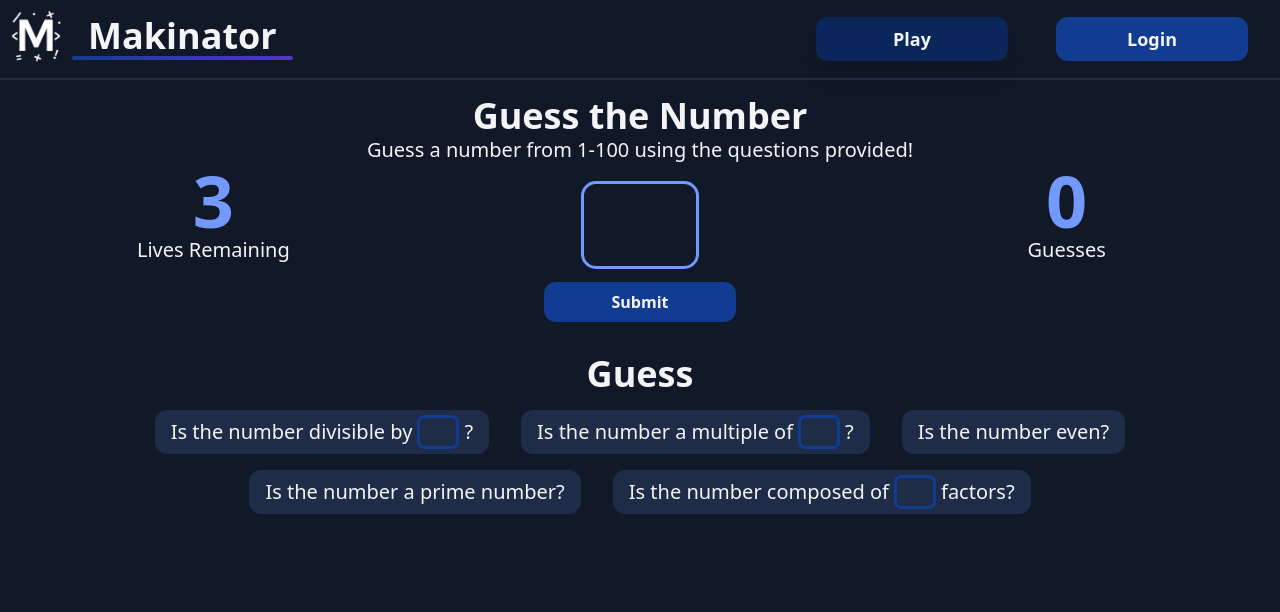
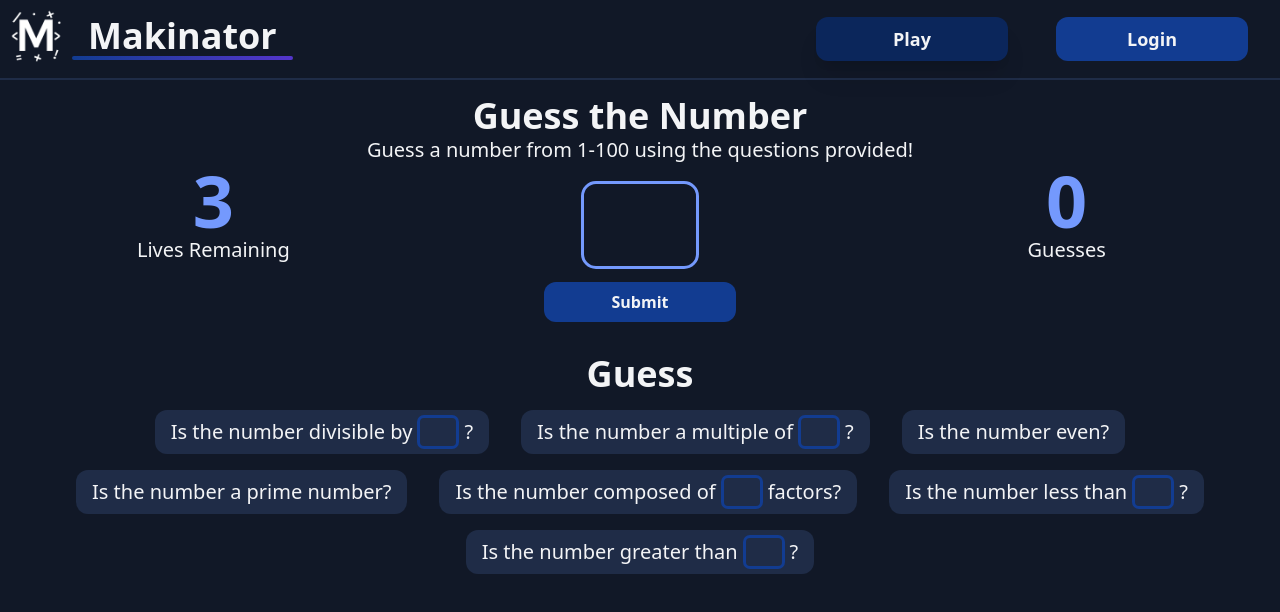
Before and after one commit to NotARoomba/Makinator, a React (Vite) app: page /play/guess in a window 1280 px wide. Shown: the top 612 px of the page. Built offline with nearby package versions, Linux system fonts and the light colour scheme.

Commit message:
fixed up some stuff and added greater than and less than

```diff
--- a/src/tsx/components/GuessBar.tsx
+++ b/src/tsx/components/GuessBar.tsx
@@ -10,23 +10,24 @@ export default function GuessBar({ guessType, onClick }: GuessBarProps) {
     }
   };
   return (
-    <div
-      className="text-xl bg-background-800 text-text px-4 py-2 rounded-xl flex cursor-pointer"
-      onClick={() => onClick(guessType, inputValue)}
-    >
+    <div className="text-xl bg-background-800 text-text px-4 py-2 rounded-xl flex cursor-pointer">
       {guessType.includes("x") ? (
         <>
-          <p className="mr-2">{guessType.split("x")[0]}</p>
+          <p onClick={() => onClick(guessType, inputValue)} className="mr-2">
+            {guessType.split("x")[0]}
+          </p>
           <input
             value={inputValue}
             maxLength={3}
             onInput={inputNumber}
             className="mx-auto bg-transparent text-center w-9 outline rounded outline-primary"
           />
-          <p className="ml-2">{guessType.split("x")[1]}</p>
+          <p onClick={() => onClick(guessType, inputValue)} className="ml-2">
+            {guessType.split("x")[1]}
+          </p>
         </>
       ) : (
-        <p>{guessType}</p>
+        <p onClick={() => onClick(guessType, inputValue)}>{guessType}</p>
       )}
     </div>
   );
--- a/src/tsx/pages/Guess.tsx
+++ b/src/tsx/pages/Guess.tsx
@@ -1,10 +1,6 @@
 import { useEffect, useState } from "react";
 import AlertModal from "../components/AlertModal";
-import {
-  AlertTypes,
-  GuessList,
-  GuessTypes,
-} from "../utils/Types";
+import { AlertTypes, GuessList, GuessTypes } from "../utils/Types";
 import GuessBar from "../components/GuessBar";
 import { getFactors, isPrime } from "../utils/Functions";
 
@@ -17,7 +13,7 @@ export default function Guess() {
   const [modal, setModal] = useState(false);
   useEffect(() => {
     setNumber(Math.floor(Math.random() * 100) + 1);
-    // setGuesses([])
+    setGuesses([])
     setLives(3);
   }, []);
   const inputNumber = (input: React.FormEvent<HTMLInputElement>) => {
@@ -30,18 +26,31 @@ export default function Guess() {
     console.log(type, input, number);
     let guess: string = type.split("the number")[1].replace("?", "");
     if (type == GuessTypes.ISEVEN) {
-      guess = `The number is ${number % 2 == 0 ? '' : 'not'} ${guess}`;
+      guess = `The number is ${number % 2 == 0 ? "" : "not"} ${guess}`;
       setGuesses([...guesses, { guessType: type, guessString: guess }]);
     } else if (type == GuessTypes.ISPRIME) {
-        guess = `The number is ${isPrime(number) ? '' : 'not'} ${guess}`;
-        setGuesses([...guesses, { guessType: type, guessString: guess }]);
+      guess = `The number is ${isPrime(number) ? "" : "not"} ${guess}`;
+      setGuesses([...guesses, { guessType: type, guessString: guess }]);
     } else if (input == "") {
       setModal(true);
     } else {
-        const inputNumber = parseInt(input)
-        if (type == GuessTypes.DIVISIBLE || GuessTypes.MULTIPLE) guess = `The number is ${number % inputNumber == 0 ? '' : 'not'} ${guess}`;
-        else if (type == GuessTypes.FACTORS) guess = `The number is ${getFactors(number) == inputNumber ? '' : 'not'} ${guess}`;
-        setGuesses([...guesses, { guessType: type, guessString: guess }]);
+      const inputNumber = parseInt(input);
+      if (type == GuessTypes.DIVISIBLE || GuessTypes.MULTIPLE)
+        guess = `The number is ${
+          number % inputNumber == 0 ? "" : "not"
+        } ${guess.replace("x", input)}`;
+      else if (type == GuessTypes.FACTORS)
+        guess = `The number is ${
+          getFactors(number) == inputNumber ? "" : "not"
+        } ${guess.replace("x", input)}`;
+      else
+        guess = `The number is ${
+          (number < inputNumber && type == GuessTypes.LESSTHAN) ||
+          (number > inputNumber && type == GuessTypes.GREATERTHAN)
+            ? ""
+            : "not"
+        } ${guess.replace("x", input)}`;
+      setGuesses([...guesses, { guessType: type, guessString: guess }]);
     }
   };
   const onSubmit = () => {
@@ -103,7 +112,9 @@ export default function Guess() {
         <div className="flex gap-8 justify-center mx-auto my-4 flex-wrap gap-y-4">
           {Object.values(GuessTypes)
             .filter((x) =>
-              (x== GuessTypes.ISEVEN || x==GuessTypes.ISPRIME) ?  !guesses.map((v) => v.guessType).includes(x) : x
+              x == GuessTypes.ISEVEN || x == GuessTypes.ISPRIME
+                ? !guesses.map((v) => v.guessType).includes(x)
+                : x,
             )
             .map((v, i) => (
               <GuessBar key={i} guessType={v} onClick={addGuess} />
--- a/src/tsx/utils/Types.tsx
+++ b/src/tsx/utils/Types.tsx
@@ -8,6 +8,8 @@ export enum GuessTypes {
   ISEVEN = "Is the number even?",
   ISPRIME = "Is the number a prime number?",
   FACTORS = "Is the number composed of x factors?",
+  LESSTHAN = "Is the number less than x?",
+  GREATERTHAN = "Is the number greater than x?",
 }
 
 export enum AlertTypes {
```
Also changed, not shown: src/tsx/utils/Functions.tsx (+9 -9 lines).
